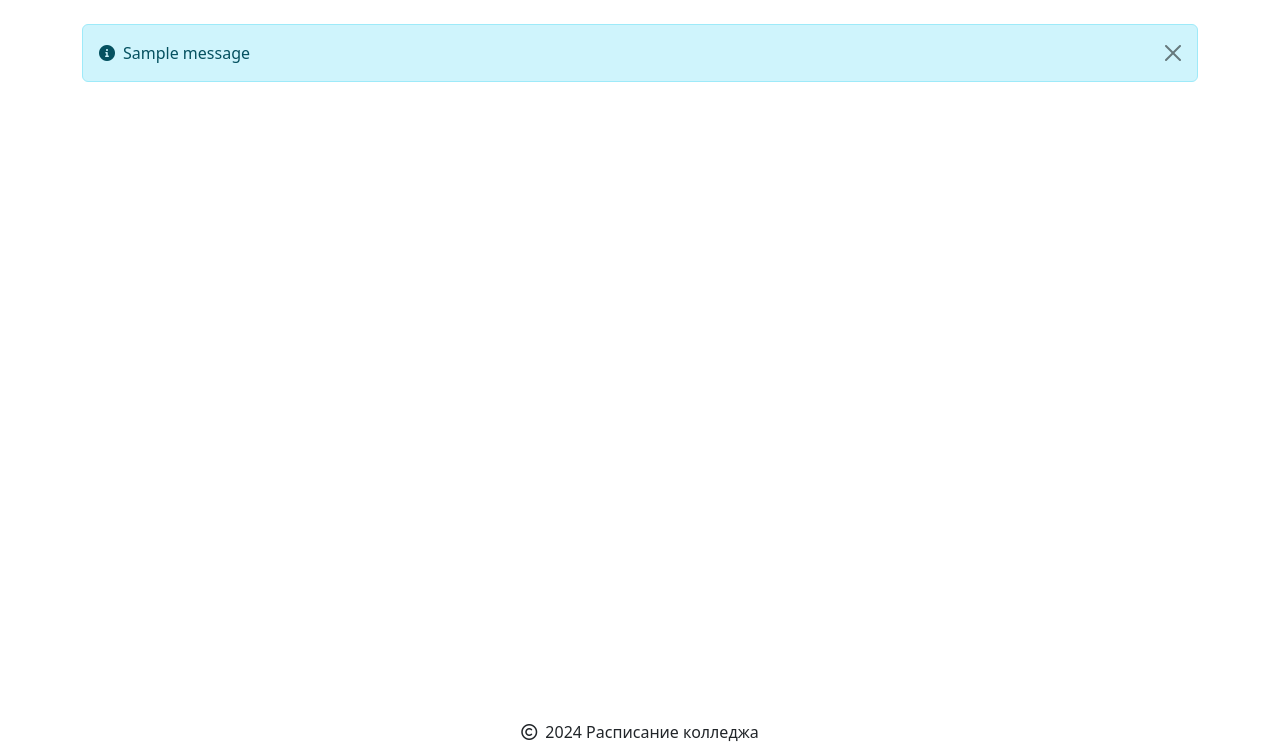
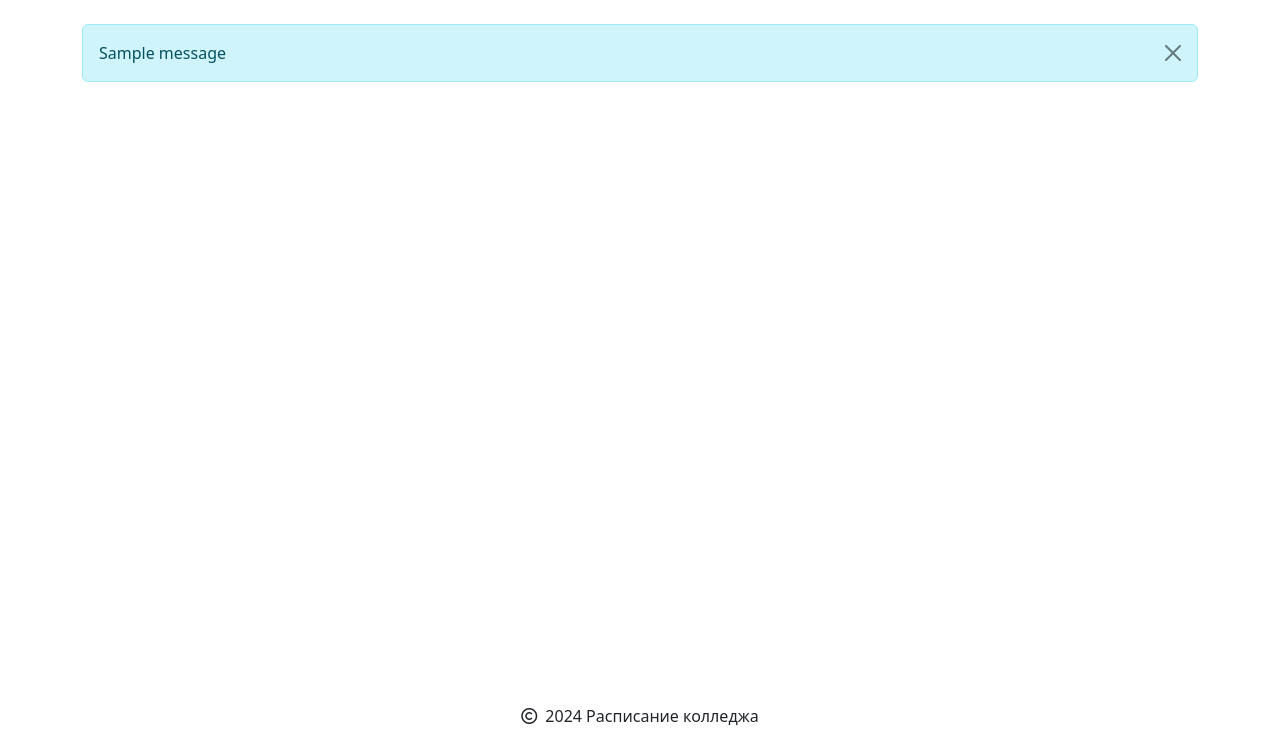
Before and after one commit to damir7182/college-schedule, a Python web app: template templates/base.html in a window 1280 px wide. Shown: the part 56-800 px from the top of the page. Run offline with Jinja, Linux system fonts and the light colour scheme; the template is opened without the code that fills it, so the values that code supplies are empty; one stand-in notice (Sample message) is shown.

Commit message:
Update base.html

```diff
--- a/templates/base.html
+++ b/templates/base.html
@@ -6,7 +6,7 @@
     <title>Расписание колледжа</title>
     <link href="https://cdn.jsdelivr.net/npm/bootstrap@5.3.0/dist/css/bootstrap.min.css" rel="stylesheet">
     <link href="https://cdnjs.cloudflare.com/ajax/libs/font-awesome/6.0.0/css/all.min.css" rel="stylesheet">
-    <link href="{{ url_for('static', filename='css/style.css') }}" rel="stylesheet">
+    <link href="{{ url_for('static', filename='style.css') }}" rel="stylesheet">
 </head>
 <body class="d-flex flex-column min-vh-100">
     <nav class="navbar navbar-expand-lg navbar-dark navbar-custom">
@@ -51,12 +51,12 @@
         </div>
     </nav>
 
-    <main class="container my-4 fade-in">
+    <main class="container my-4">
         {% with messages = get_flashed_messages() %}
         {% if messages %}
         {% for message in messages %}
         <div class="alert alert-info alert-dismissible fade show" role="alert">
-            <i class="fas fa-info-circle me-2"></i>{{ message }}
+            {{ message }}
             <button type="button" class="btn-close" data-bs-dismiss="alert"></button>
         </div>
         {% endfor %}
@@ -67,8 +67,10 @@
     </main>
 
     <footer class="footer mt-auto">
-        <div class="container text-center">
-            <span><i class="far fa-copyright me-2"></i>2024 Расписание колледжа</span>
+        <div class="container text-center py-3">
+            <span>
+                <i class="far fa-copyright me-2"></i>2024 Расписание колледжа
+            </span>
         </div>
     </footer>
 
```
